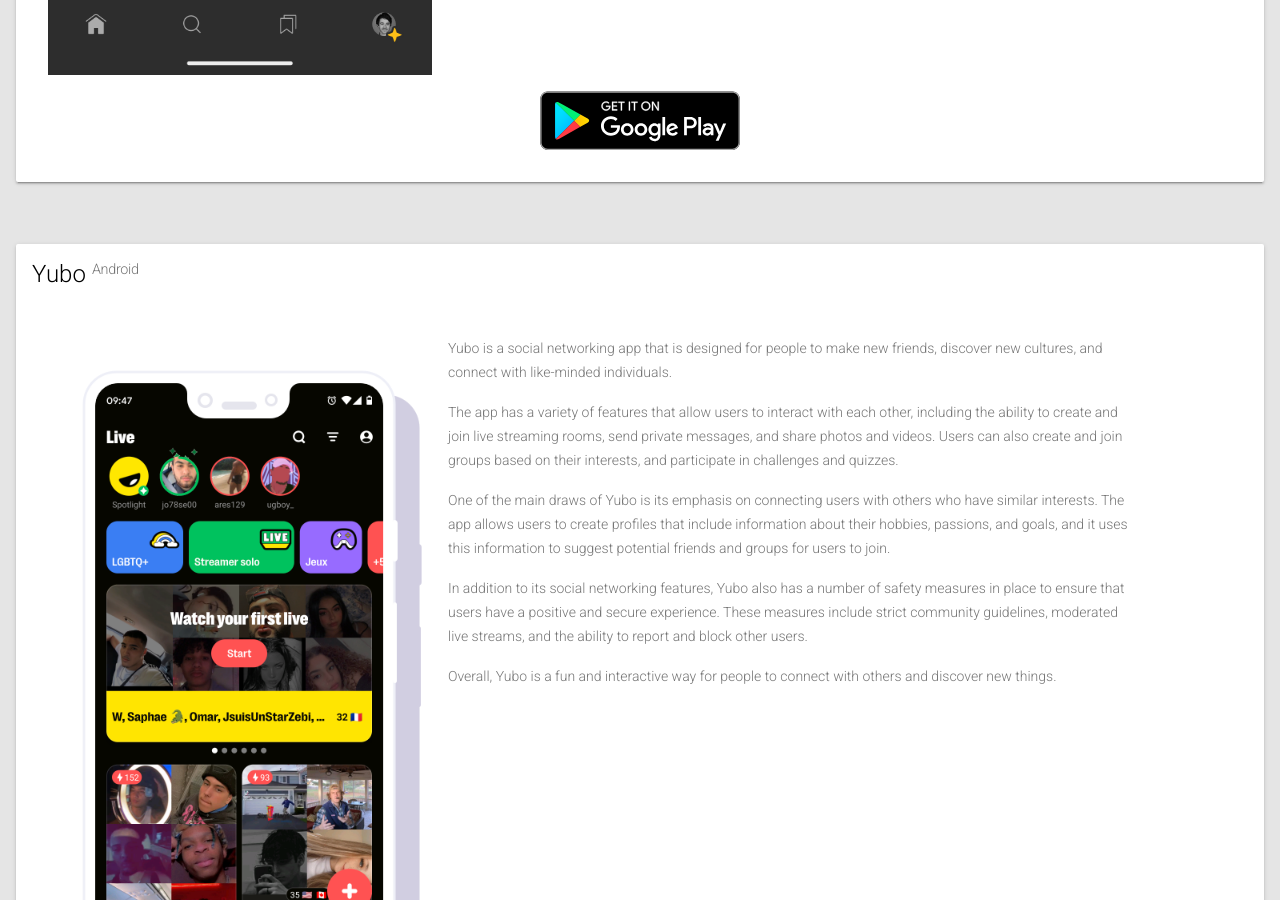
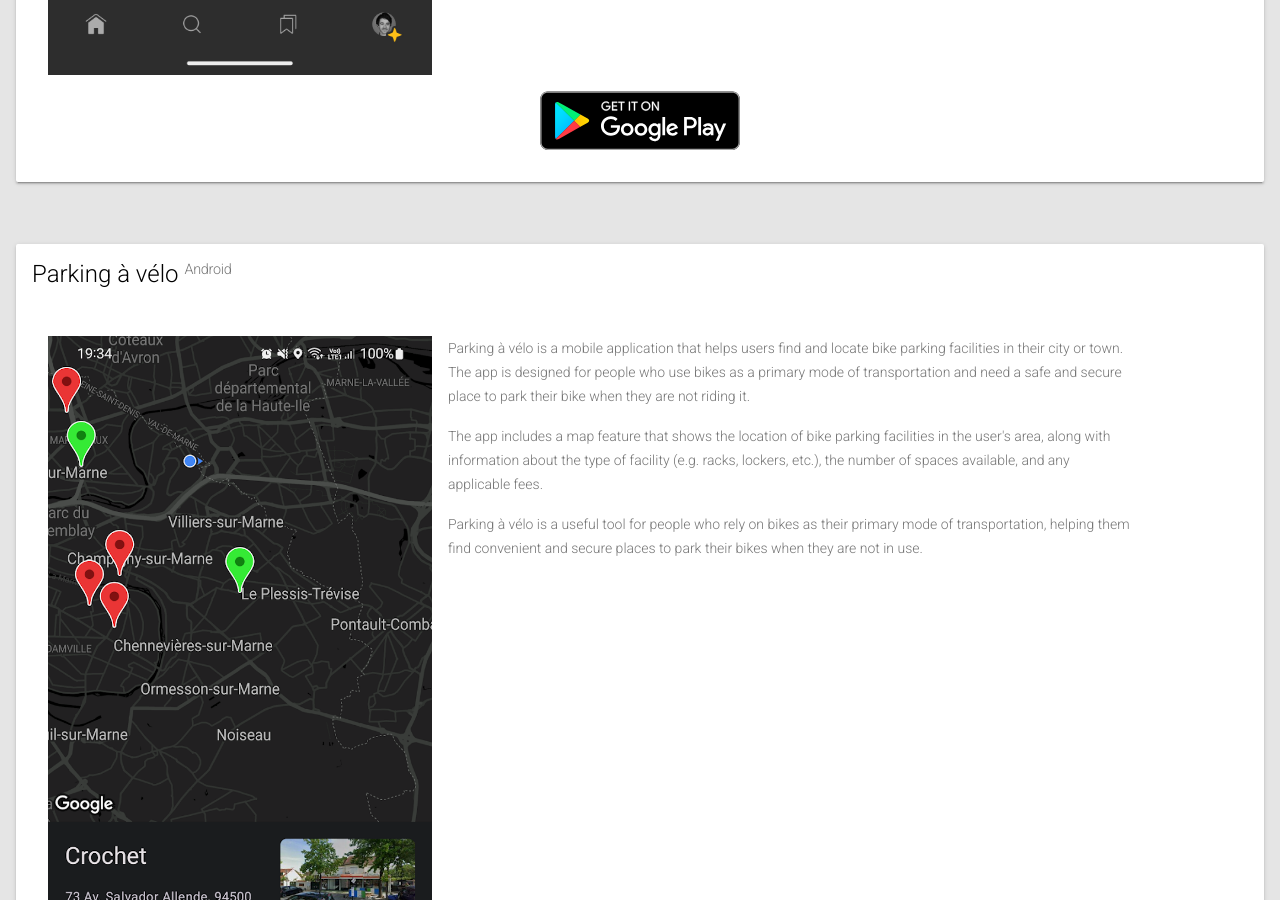
Before and after one commit to prcaen/prcaen.github.io, a Jekyll site: the page built from projects.html, in a window 1280 px wide and 900 px high, scrolled down 913 px. Built offline with Jekyll 4.4.1, drawn with Linux system fonts in a browser that asks for light colours; nearby versions of some CDN libraries.

Commit message:
Add parking à vélo project

```diff
--- a/projects.html
+++ b/projects.html
@@ -37,6 +37,38 @@
         </div>
         <p class="align-center">
           <a href="https://play.google.com/store/apps/details?id=com.medium.reader" target="_blank">
+            <img src="/images/google-play.svg" width="200"/>
+          </a>
+        </p>
+      </section>
+    </div>
+  </div>
+
+  <div class="mdl-grid">
+    <div class="mdl-cell mdl-cell--12-col">
+      <section class="mdl-card mdl-shadow--2dp">
+        <div class="mdl-card__title">
+          <h2 class="mdl-card__title-text">Parking à vélo <small>Android</small></h2>
+        </div>
+        <div class="mdl-card__supporting-text">
+          <div class="mdl-grid">
+            <div class="mdl-cell mdl-cell--4-col align-center">
+              <img src="/images/projects/bicycleparking_android.png" alt="Parking à vélo - Android" width="424">
+            </div>
+            <div class="mdl-cell mdl-cell--7-col">
+              <p>
+                Parking à vélo is a mobile application that helps users find and locate bike parking facilities in their city or town. The app is designed for people who use bikes as a primary mode of transportation and need a safe and secure place to park their bike when they are not riding it.
+              </p>
+              <p>
+                The app includes a map feature that shows the location of bike parking facilities in the user's area, along with information about the type of facility (e.g. racks, lockers, etc.), the number of spaces available, and any applicable fees.
+              </p>
+              <p>
+                Parking à vélo is a useful tool for people who rely on bikes as their primary mode of transportation, helping them find convenient and secure places to park their bikes when they are not in use.
+              </p>
+            </div>
+        </div>
+        <p class="align-center">
+          <a href="https://play.google.com/store/apps/details?id=fr.prcaen.bicycleparking" target="_blank">
             <img src="/images/google-play.svg" width="200"/>
           </a>
         </p>
```
Also changed, not shown: images/projects/bicycleparking_android.png (added).
